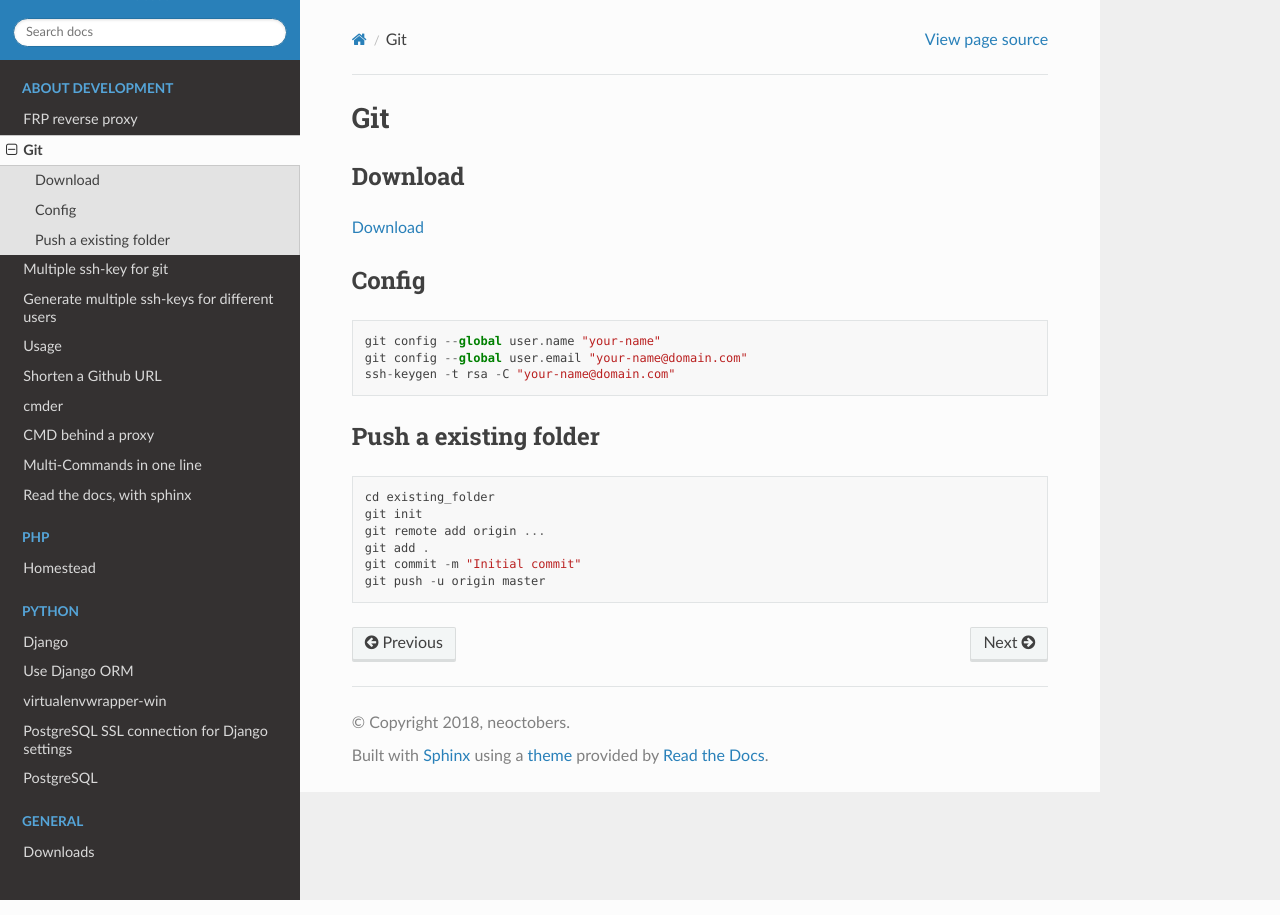
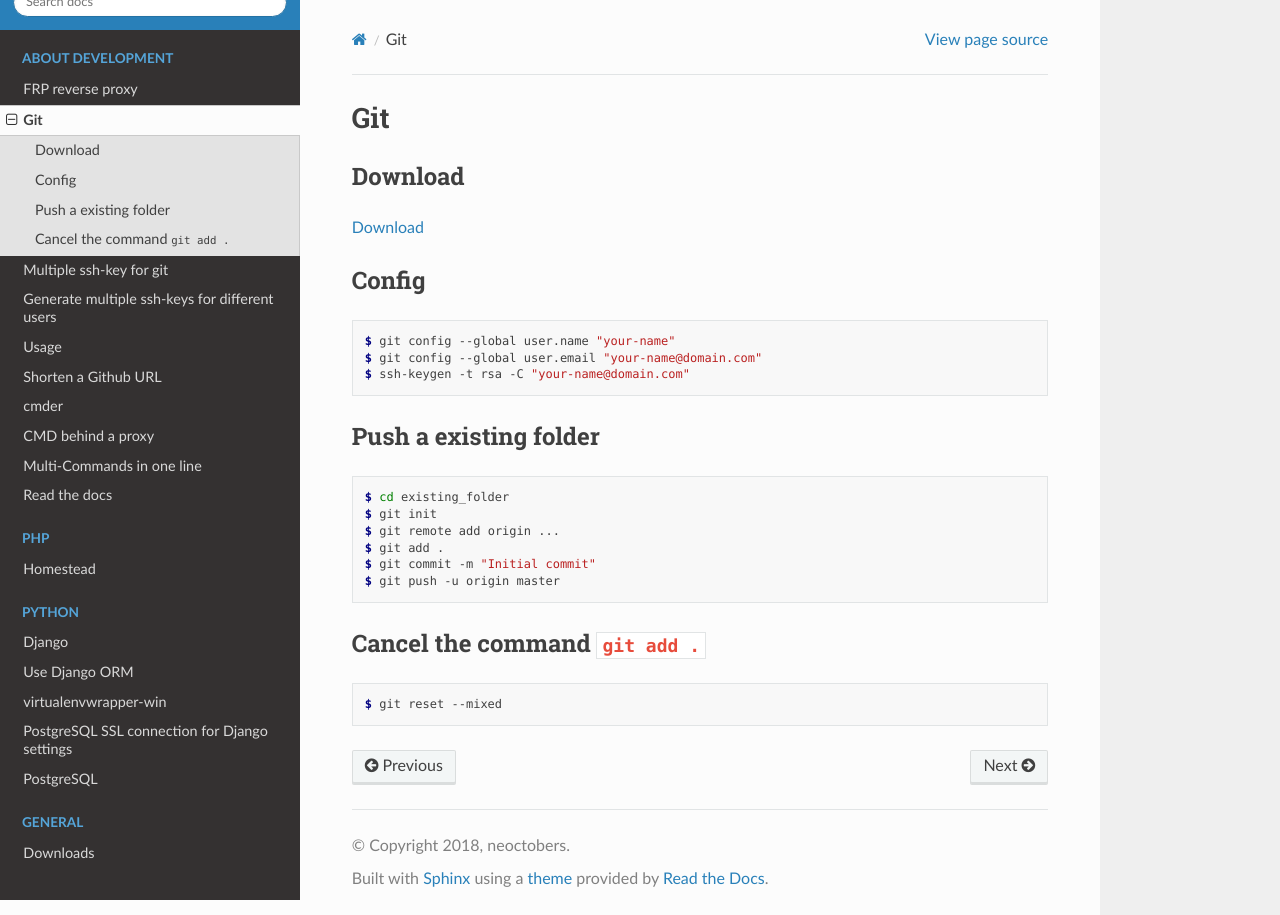
Before and after one commit to neoctobers/records, a Sphinx documentation site: the page built from docs/dev/git.rst, in a window 1280 px wide. Built offline with Sphinx 7.4.7 and the Read the Docs theme 2.0.0, drawn with Linux system fonts in a browser that asks for light colours.

```diff
--- a/docs/conf.py
+++ b/docs/conf.py
@@ -57,7 +57,7 @@ master_doc = 'index'
 #
 # This is also used if you do content translation via gettext catalogs.
 # Usually you set "language" from the command line for these cases.
-language = None
+language = 'en'
 
 # List of patterns, relative to source directory, that match files and
 # directories to ignore when looking for source files.
--- a/docs/dev/git.rst
+++ b/docs/dev/git.rst
@@ -11,20 +11,29 @@ Download
 Config
 ------
 
-::
+.. code-block:: console
 
-    git config --global user.name "your-name"
-    git config --global user.email "your-name@domain.com"
-    ssh-keygen -t rsa -C "your-name@domain.com"
+    $ git config --global user.name "your-name"
+    $ git config --global user.email "your-name@domain.com"
+    $ ssh-keygen -t rsa -C "your-name@domain.com"
 
 
 Push a existing folder
 ----------------------
-::
 
-    cd existing_folder
-    git init
-    git remote add origin ...
-    git add .
-    git commit -m "Initial commit"
-    git push -u origin master
+.. code-block:: console
+
+    $ cd existing_folder
+    $ git init
+    $ git remote add origin ...
+    $ git add .
+    $ git commit -m "Initial commit"
+    $ git push -u origin master
+
+
+Cancel the command ``git add .``
+--------------------------------
+
+.. code-block:: console
+
+    $ git reset --mixed
```
Also changed, not shown: docs/dev/read_the_docs.rst (+39 -4 lines), 1 other file.
